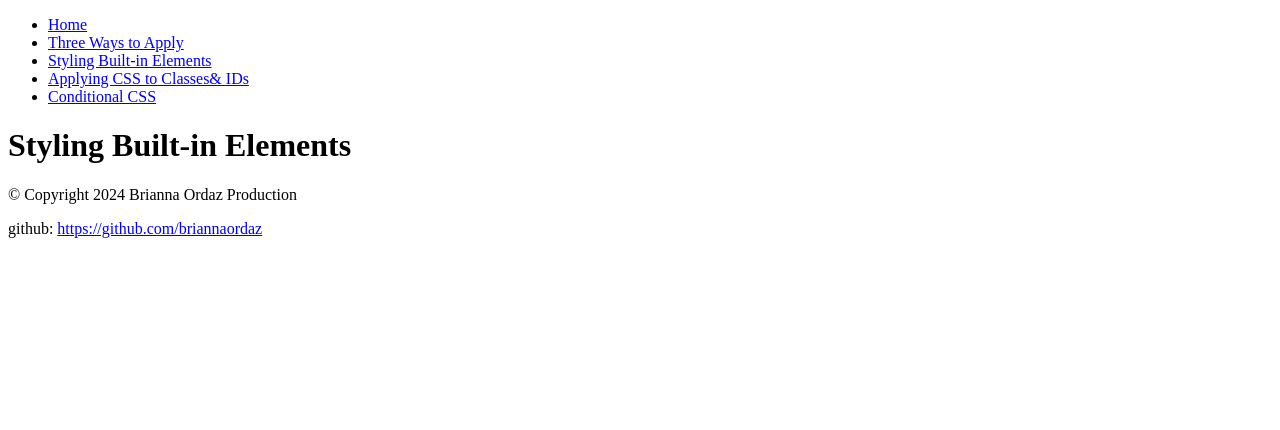
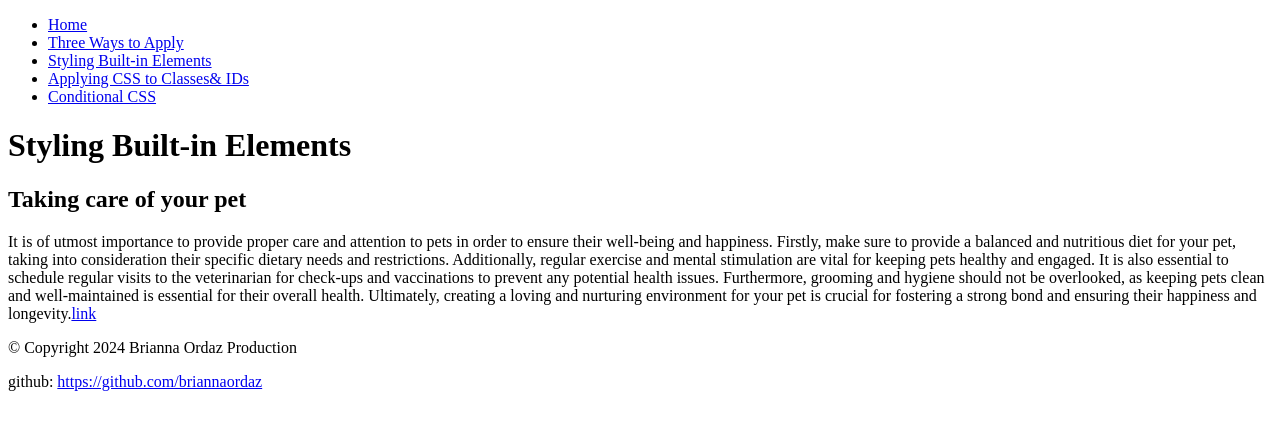
Before and after one commit to briannaordaz/COMP001A.LectureActivity5, a plain HTML site: page built-in-elements.html in a window 1280 px wide. Drawn offline with Linux system fonts and the light colour scheme.

Commit message:
completed index .html

```diff
--- a/built-in-elements.html
+++ b/built-in-elements.html
@@ -4,6 +4,7 @@
     <meta charset="UTF-8">
     <meta name="viewport" content="width=device-width, initial-scale=1.0">
     <title>Brianna Ordaz</title>
+    <link rel="stylesheet" href="main.css">
 </head>
 <body>
     <header>
@@ -19,6 +20,10 @@
         <h1>Styling Built-in Elements</h1>
     </header>
     <main>
+        <div>
+            <h2>Taking care of your pet</h2>
+            <p>It is of utmost importance to provide proper care and attention to pets in order to ensure their well-being and happiness. Firstly, make sure to provide a balanced and nutritious diet for your pet, taking into consideration their specific dietary needs and restrictions. Additionally, regular exercise and mental stimulation are vital for keeping pets healthy and engaged. It is also essential to schedule regular visits to the veterinarian for check-ups and vaccinations to prevent any potential health issues. Furthermore, grooming and hygiene should not be overlooked, as keeping pets clean and well-maintained is essential for their overall health. Ultimately, creating a loving and nurturing environment for your pet is crucial for fostering a strong bond and ensuring their happiness and longevity.<a href="link">link</a></p>
+        </div>
 
     </main>
     <footer>
```
